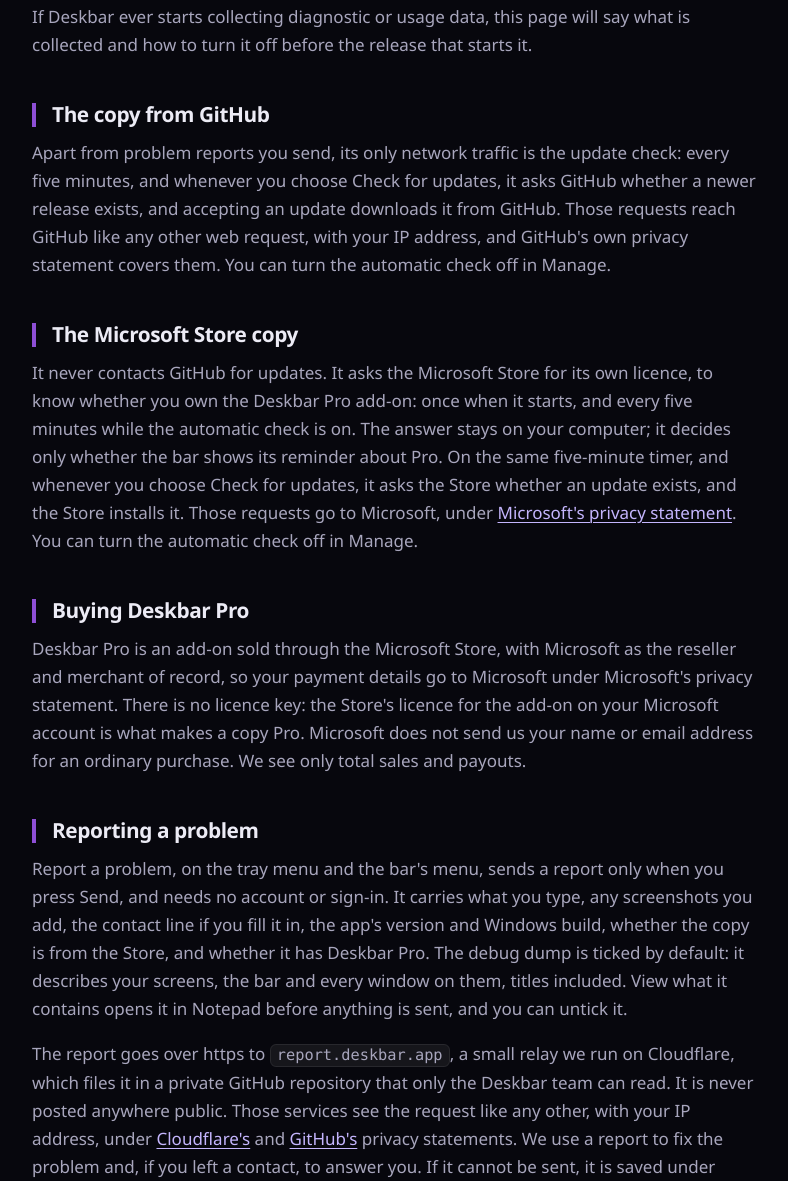
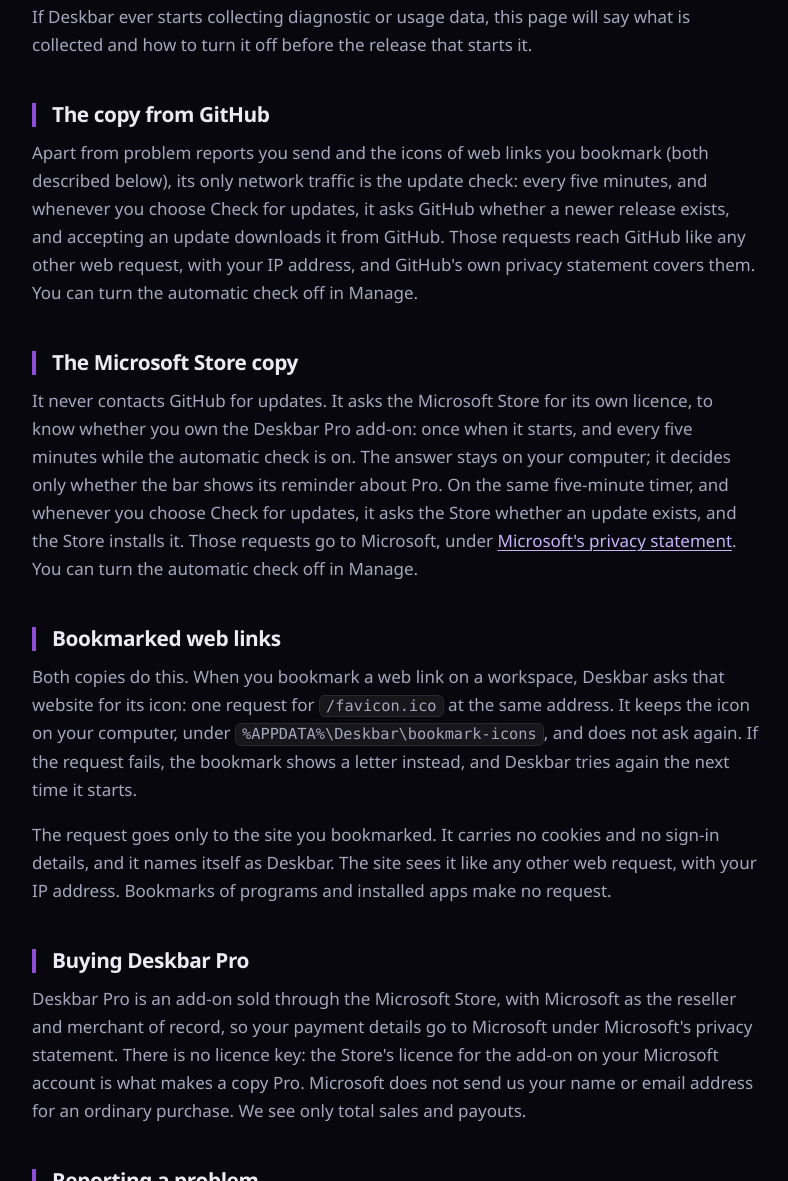
Before and after one commit to AppifySheets/deskbar-site, a plain HTML site: page site/privacy.html in a window 1280 px wide. Shown: the part 507-1688 px from the top of the page, without its empty margins (244-1032 px from the left). Drawn offline with Linux system fonts and the light colour scheme.

Commit message:
Say on the privacy page that bookmarked links fetch the site's icon
Workspace bookmarks in Deskbar will ask a bookmarked website for its
/favicon.ico once and keep it on the computer. The page said the
GitHub copy's only traffic was the update check and problem reports,
so it adds a section for both copies and bumps Last updated.

Task: https://deskbar.app/task#0199366e-d82b-4253-8dd3-b80c828e866e

*opus5.5*

```diff
--- a/site/privacy.html
+++ b/site/privacy.html
@@ -7,7 +7,14 @@
   timer while the automatic check is on; since 2026-11-22 it also reads whether the Deskbar Pro
   add-on is owned, in Deskbar's StoreLicence and ProEntitlement). Problem reports are described
   from the README's "Reporting a problem" section and relay/README.md (a Cloudflare Worker at
-  report.deskbar.app files each report as an issue in a private GitHub repository). Each sentence about
+  report.deskbar.app files each report as an issue in a private GitHub repository). The favicon
+  request for bookmarked web links (added 2026-11-26, ahead of the release that ships workspace
+  bookmarks) is described from the bookmarks design and plan in the Deskbar repo
+  (docs/superpowers/specs/2026-11-26-workspace-bookmarks-design.md and the plan of the same date)
+  and src/Deskbar.Windows/Shell/Favicons.cs: a plain GET of /favicon.ico at the link's origin, no
+  cookies or credentials, user agent "Deskbar", cached under %APPDATA%\Deskbar\bookmark-icons,
+  a failure retried on the next start. If that code changes what it sends, this page has to
+  change with it. Each sentence about
   the site has to match the meta tags in the head and docs/hosting.md: if anyone ever adds
   analytics, a cookie, or a host that sets cookies, this page is wrong until it is updated.
 -->
@@ -27,7 +34,7 @@
     />
     <meta name="referrer" content="strict-origin-when-cross-origin" />
     <title>Privacy · Deskbar</title>
-    <meta name="description" content="What Deskbar and deskbar.app collect: nothing about you. The app talks to GitHub or the Microsoft Store about updates and its licence, and sends a problem report only when you press Send." />
+    <meta name="description" content="What Deskbar and deskbar.app collect: nothing about you. The app talks to GitHub or the Microsoft Store about updates and its licence, asks a site you bookmark for its icon, and sends a problem report only when you press Send." />
     <meta name="color-scheme" content="dark" />
     <meta name="theme-color" content="#07070d" />
     <link rel="canonical" href="https://deskbar.app/privacy" />
@@ -51,7 +58,7 @@
 
     <main id="main" class="wrap page">
       <h1>Privacy</h1>
-      <p class="updated">Last updated 22 November 2026</p>
+      <p class="updated">Last updated 26 November 2026</p>
 
       <p>
         Deskbar, the app, collects nothing about you and sends nothing about you anywhere unless
@@ -70,7 +77,8 @@
 
       <h2>The copy from GitHub</h2>
       <p>
-        Apart from problem reports you send, its only network traffic is the update check: every five minutes, and whenever you
+        Apart from problem reports you send and the icons of web links you bookmark (both
+        described below), its only network traffic is the update check: every five minutes, and whenever you
         choose Check for updates, it asks GitHub whether a newer release exists, and accepting
         an update downloads it from GitHub. Those requests reach GitHub like any other web
         request, with your IP address, and GitHub's own privacy statement covers them. You can
@@ -87,6 +95,20 @@
         it. Those requests go to Microsoft, under
         <a href="https://privacy.microsoft.com/privacystatement">Microsoft's privacy statement</a>.
         You can turn the automatic check off in Manage.
+      </p>
+
+      <h2>Bookmarked web links</h2>
+      <p>
+        Both copies do this. When you bookmark a web link on a workspace, Deskbar asks that
+        website for its icon: one request for <code>/favicon.ico</code> at the same address. It
+        keeps the icon on your computer, under <code>%APPDATA%\Deskbar\bookmark-icons</code>, and
+        does not ask again. If the request fails, the bookmark shows a letter instead, and Deskbar
+        tries again the next time it starts.
+      </p>
+      <p>
+        The request goes only to the site you bookmarked. It carries no cookies and no sign-in
+        details, and it names itself as Deskbar. The site sees it like any other web request, with
+        your IP address. Bookmarks of programs and installed apps make no request.
       </p>
 
       <h2>Buying Deskbar Pro</h2>
```
